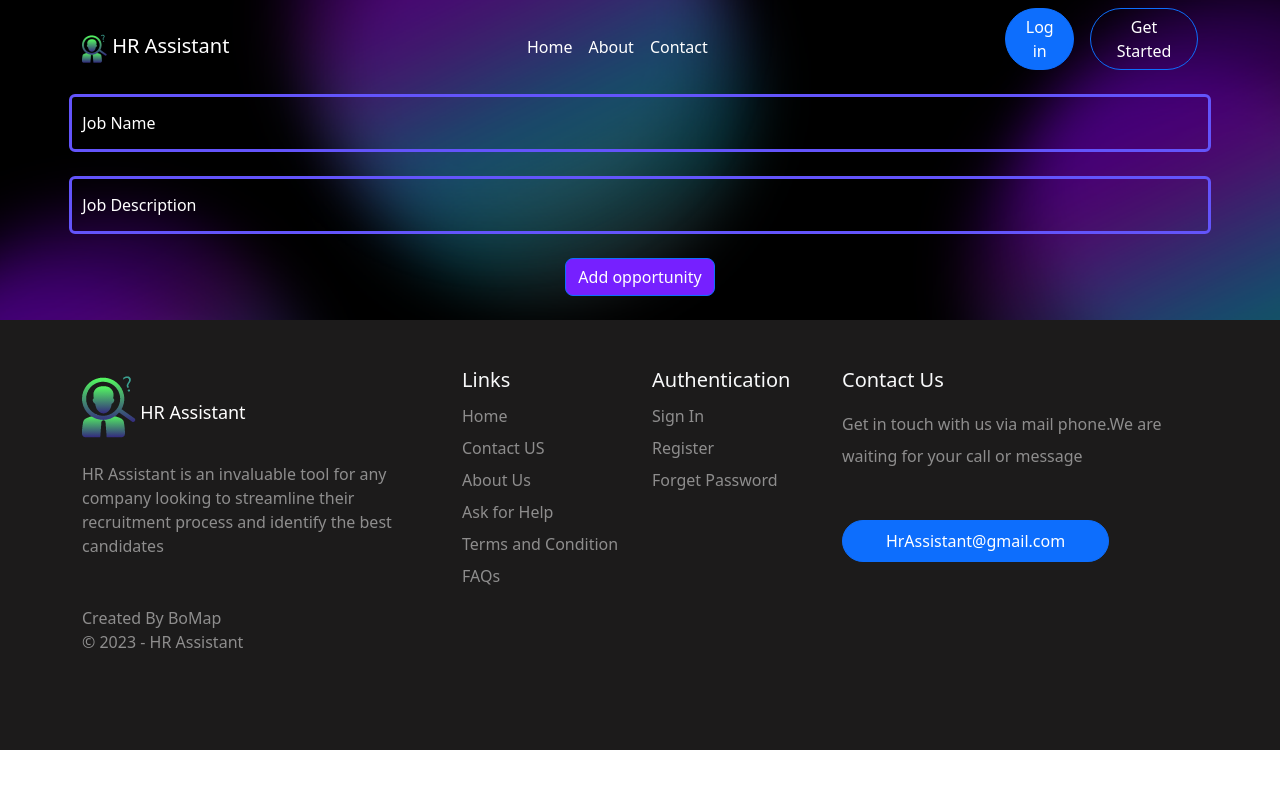
After one commit to MaarkNassef/GraduationProject, a Flask app: page /addOpportunity in a window 1280 px wide. The commit adds this page. Run offline with Flask 3, Linux system fonts and the light colour scheme; some libraries are stand-ins or nearby versions.

Commit message:
add opportunity done

```diff
--- a/app.py
+++ b/app.py
@@ -51,3 +51,15 @@ def aboutus():
 def logout():
     session.clear()
     return redirect(url_for('signin'))
+
+
+@app.route('/addOpportunity',methods=['GET','POST'])
+def addJob():
+    if (request.method=='GET'):
+       return render_template('addOpportunities.html')
+    else:
+        jobName = request.form['jobName']
+        jobDescription = request.form['jobDescription']
+        if(jobName!="" and jobDescription!=""):
+            addJobOpportunity(session['ID'],jobName,jobDescription)
+            return redirect(url_for('home'))
--- a/database.py
+++ b/database.py
@@ -28,3 +28,9 @@
 
     result = cursor.fetchall()
     return result
+
+
+def addJobOpportunity(user_id,job_name,job_description):
+    cursor = conn.cursor()
+    cursor.execute('insert into hrjobdescription(userId,jobName,jobDescription) values(%s, %s,%s)',(user_id,job_name,job_description))
+    conn.commit()
--- /dev/null
+++ b/templates/addOpportunities.html
@@ -0,0 +1,23 @@
+{% extends 'base.html' %}
+{% block title %}Add Job Opportunity{% endblock %}
+{% block content %}
+<form method="post">
+    <div>
+        <div class="form-floating mb-4 mx-3">
+            <input type="text" class="form-control bg-transparent text-white" id="jobName" name="jobName"
+                style="border-color: #6354FB; border-width: 3px;" placeholder="Enter Job Name..." required>
+            <label for="jobName" class="text-white">Job Name</label>
+        </div>
+        <div class="form-floating mb-4 mx-3">
+            <input type="text" class="form-control bg-transparent text-white" id="jobDescription"
+                name="jobDescription" style="border-color: #6354FB; border-width: 3px;"
+                placeholder="Enter Job Description..." required>
+            <label for="jobDescription" class="text-white">Job Description</label>
+        </div>
+        <div class="text-center mb-4">
+            <button type="submit" class="btn btn-primary rounded-3"
+                style="background-color: #7620FF">Add opportunity</button>
+        </div>
+    </div>
+</form>
+{% endblock %}
--- a/templates/hrHomee.html
+++ b/templates/hrHomee.html
@@ -5,7 +5,7 @@
 
 <div class="row row-cols-1 row-cols-md-3 g-4" style="width: 90%; padding-left: 12%;padding-top: 3%;">
   <div class="col-sm-6 " width="26" height="238">
-    <a href="" class="text-decoration-none">
+    <a href="{{url_for('addJob')}}" class="text-decoration-none">
       <div class="card">
 
         <img src="static/Photo/add.png" width="30" height="238" class="card-img-top" alt="...">
```
